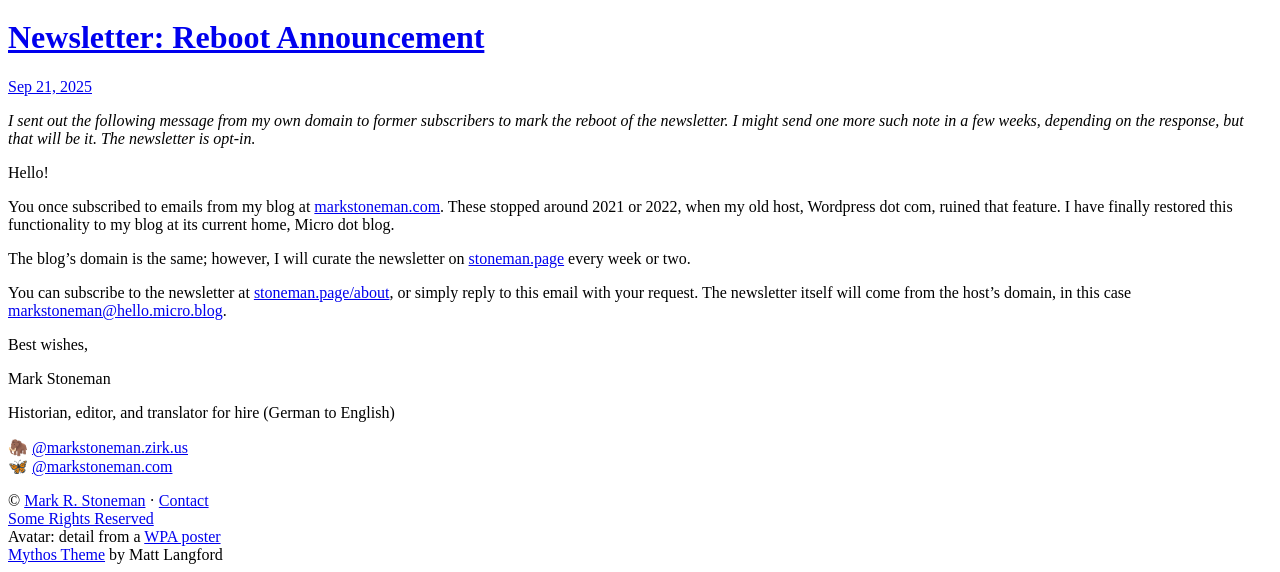
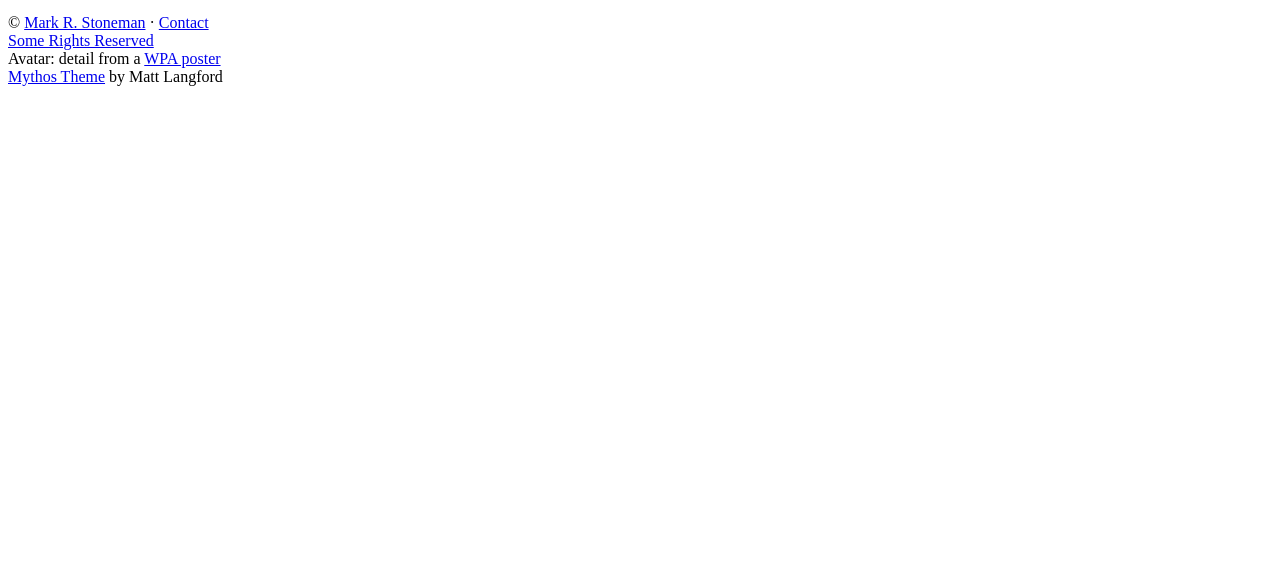
Before and after one commit to stonemanmark/newsletter, a plain HTML site: page index.html in a window 1280 px wide. Shown: the part 8522-9094 px from the top of the page. After the commit the page ends 8616 px from the top, so only its background shows below. Drawn offline with Linux system fonts and the light colour scheme.

Commit message:
Archiving 6 files from Micro.blog.

```diff
--- a/index.html
+++ b/index.html
@@ -124,28 +124,6 @@
 		</div>
 	  </div>
 
-	  <div class="h-entry">
-
-			<h1><a href="https://stoneman.page/2025/09/21/newsletter-reboot.html">Newsletter: Reboot Announcement</a></h1>
-
-
-		<a href="https://stoneman.page/2025/09/21/newsletter-reboot.html" class="u-url"><time class="dt-published" datetime="2025-09-21 18:33:55 -0400">Sep 21, 2025</time></a>
-
-		<div class="e-content">
-			 <p><em>I sent out the following message from my own domain to former subscribers to mark the reboot of the newsletter. I might send one more such note in a few weeks, depending on the response, but that will be it. The newsletter is opt-in.</em></p>
-<p>Hello!</p>
-<p>You once subscribed to emails from my blog at <a href="https://markstoneman.com">markstoneman.com</a>. These stopped around 2021 or 2022, when my old host, Wordpress dot com, ruined that feature. I have finally restored this functionality to my blog at its current home, Micro dot blog.</p>
-<p>The blog’s domain is the same; however, I will curate the newsletter on <a href="https://stoneman.page">stoneman.page</a> every week or two.</p>
-<p>You can subscribe to the newsletter at <a href="https://stoneman.page/about">stoneman.page/about</a>, or simply reply to this email with your request. The newsletter itself will come from the host’s domain, in this case <a href="mailto:markstoneman@hello.micro.blog">markstoneman@hello.micro.blog</a>.</p>
-<p>Best wishes,</p>
-<p>Mark Stoneman</p>
-<p>Historian, editor, and translator for hire (German to English)</p>
-<p>🦣 <a href="https://zirk.us/@markstoneman/">@markstoneman.zirk.us</a><br>
-🦋 <a href="https://bsky.app/profile/markstoneman.com">@markstoneman.com</a></p>
-
-		</div>
-	  </div>
-
 
 </div>
 
```
Also changed, not shown: feed.json (+0 -8 lines), uploads/2025/stoneman-screenshot-m.jpg (added), uploads/2025/stoneman-screenshot-s.jpg (added), uploads/2025/stoneman-screenshot-xl.jpg (added), uploads/2025/stoneman-screenshot.jpg (added).
